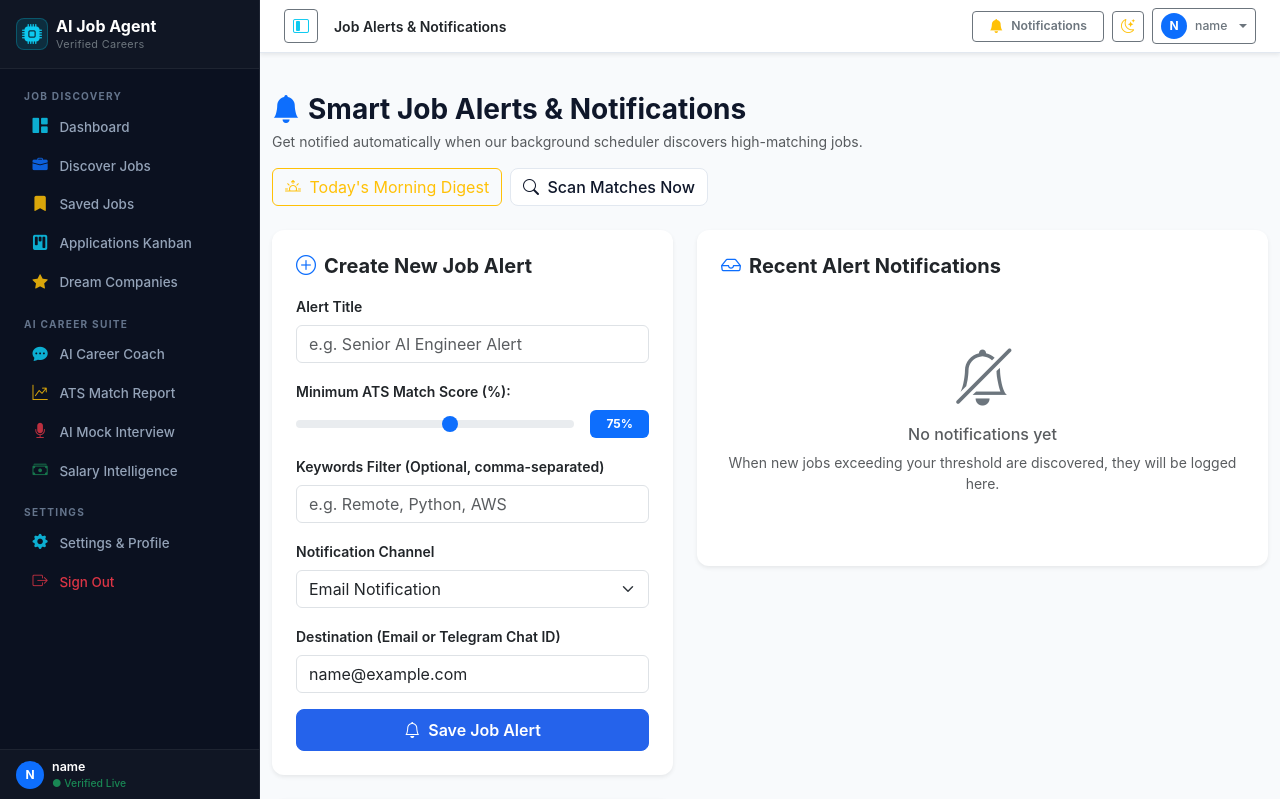
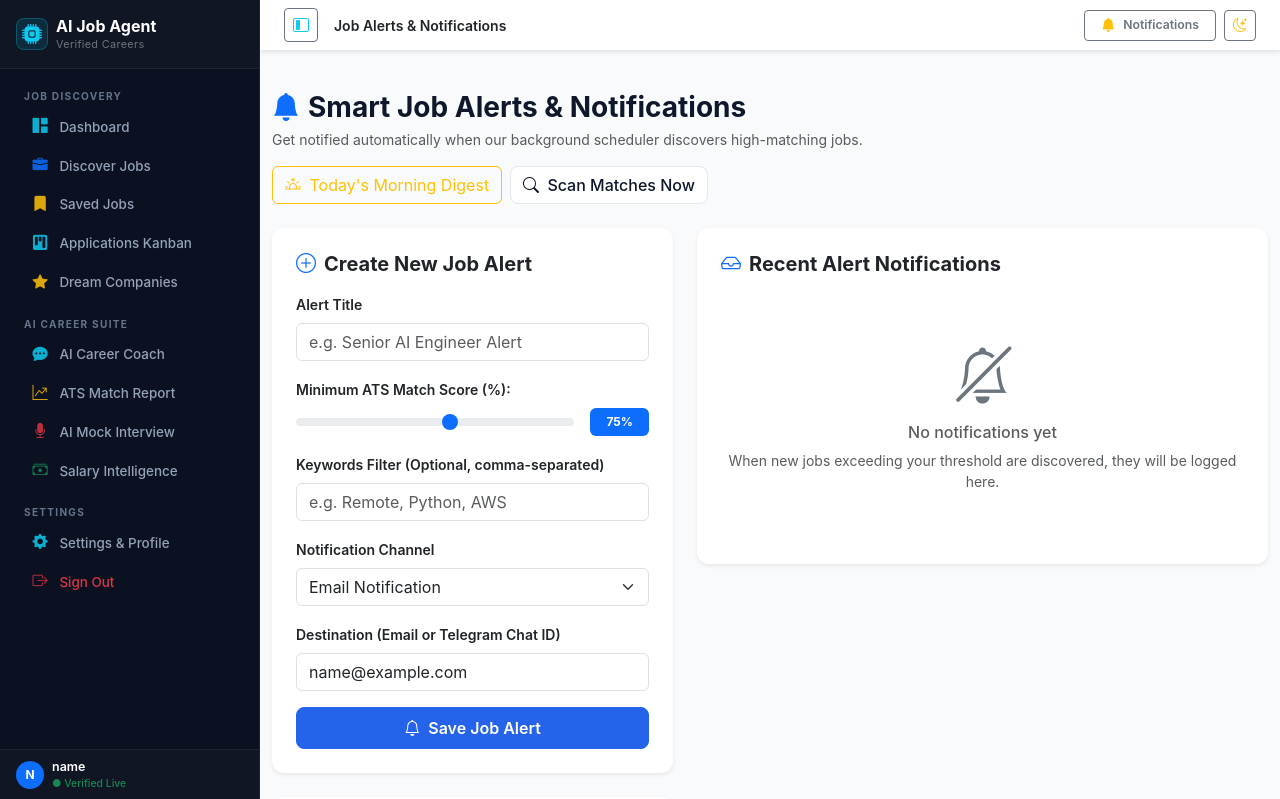
Before and after one commit to Vishnu-Sai-bit/MockAI-Career-Agent, a Flask app: page /alerts in a window 1280 px wide. Shown: the top 799 px of the page. Run offline with Flask 3, Linux system fonts and the light colour scheme; the visitor is signed in with stand-in values (Sample User, id 1); data that the repository does not hold is empty.

Commit message:
refactor(ui): remove duplicate user profile dropdown from navbar

```diff
--- a/templates/base.html
+++ b/templates/base.html
@@ -262,25 +262,7 @@
                     <i class="bi bi-moon-stars text-warning" id="theme-icon"></i>
                 </button>
 
-                {% if current_user.is_authenticated %}
-                    <!-- User Profile Avatar & Dropdown -->
-                    <div class="dropdown">
-                        <button class="btn btn-sm btn-outline-secondary border-secondary dropdown-toggle d-flex align-items-center gap-2 py-1 px-2" type="button" id="userMenuButton" data-bs-toggle="dropdown" aria-expanded="false">
-                            <div class="rounded-circle bg-primary text-white d-flex align-items-center justify-content-center fw-bold" style="width: 26px; height: 26px; font-size: 0.75rem;">
-                                {{ current_user.email[0].upper() }}
-                            </div>
-                            <span class="d-none d-sm-inline small fw-medium">{{ current_user.email.split('@')[0] }}</span>
-                        </button>
-                        <ul class="dropdown-menu dropdown-menu-end shadow border" aria-labelledby="userMenuButton">
-                            <li class="dropdown-header small text-muted">Signed in as<br><strong class="text-body text-truncate d-block">{{ current_user.email }}</strong></li>
-                            <li><hr class="dropdown-divider"></li>
-                            <li><a class="dropdown-item small" href="{{ url_for('dashboard.settings') }}"><i class="bi bi-gear-fill me-2 text-info"></i> Settings & Profile</a></li>
-                            <li><a class="dropdown-item small" href="{{ url_for('alerts.alerts_home') }}"><i class="bi bi-bell-fill me-2 text-warning"></i> Job Alerts</a></li>
-                            <li><hr class="dropdown-divider"></li>
-                            <li><a class="dropdown-item small text-danger" href="{{ url_for('auth.logout') }}"><i class="bi bi-box-arrow-right me-2"></i> Sign Out</a></li>
-                        </ul>
-                    </div>
-                {% else %}
+                {% if not current_user.is_authenticated %}
                     <a href="{{ url_for('auth.login') }}" class="btn btn-sm btn-outline-secondary">Sign In</a>
                     <a href="{{ url_for('auth.register') }}" class="btn btn-sm btn-primary-custom">Get Started</a>
                 {% endif %}
```
